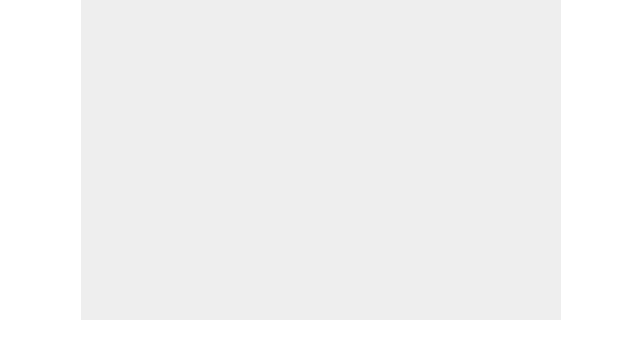
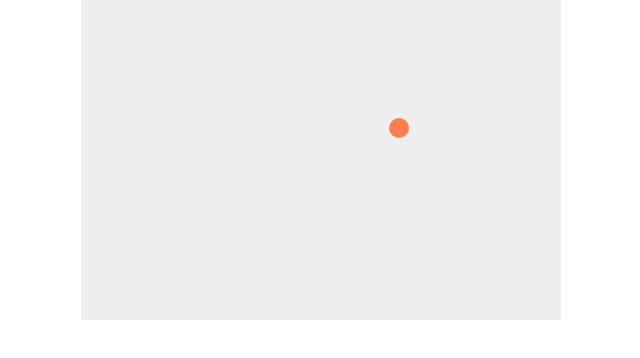
Before and after one commit to AndreaGraziosi/BreakOut-JS, a plain HTML site: page index.html in a window 1280 px wide. Shown: the full height of the page, 319-959 px from the left. Drawn offline with Linux system fonts and the light colour scheme.

Commit message:
ball bounces off the walls

```diff
--- a/index.html
+++ b/index.html
@@ -13,21 +13,20 @@
 <canvas id="myCanvas" width="480" height="320"></canvas>
 
 <script>
-	// JavaScript code goes here
+        // JavaScript code goes here
     var canvas = document.getElementById("myCanvas");
     var ctx = canvas.getContext("2d");
-
-    var x = canvas.width/90;
-    var y = canvas.height -1;
-
-    //add a small value to x any so that ball appears to be moving
+    var ballRadius = 10;
+    var x = canvas.width/2;
+    var y = canvas.height-30;
     var dx = 2;
     var dy = -2;
 
+
     function drawBall() {
     ctx.beginPath();
-    ctx.arc(x, y, 10, 0, Math.PI*2);
-    ctx.fillStyle = "#0095DD";
+    ctx.arc(x, y, ballRadius, 0, Math.PI*2);
+    ctx.fillStyle = "#ff7f50";
     ctx.fill();
     ctx.closePath();
 }
@@ -35,10 +34,19 @@
 function draw() {
     ctx.clearRect(0, 0, canvas.width, canvas.height);
     drawBall();
+
+    if(x + dx > canvas.width-ballRadius || x + dx < ballRadius) {
+        dx = -dx;
+    }
+    if(y + dy > canvas.height-ballRadius || y + dy < ballRadius) {
+        dy = -dy;
+    }
+
     x += dx;
     y += dy;
 }
-    setInterval(draw, 30);
+
+setInterval(draw, 10);
 
 </script>
 
```
Also changed, not shown: 1 other file.
